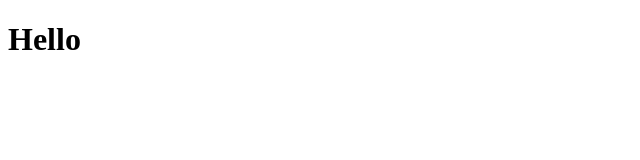
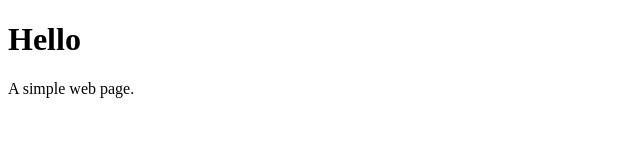
Before and after one commit to sousafooty/proto-website, a plain HTML site: page index.html in a window 1280 px wide. Shown: the whole page, without its empty margins (0-640 px from the left). Drawn offline with Linux system fonts and the light colour scheme.

Commit message:
updating index.html

```diff
--- a/index.html
+++ b/index.html
@@ -5,5 +5,6 @@
 	</head>
 	<body>
 		<h1>Hello</h1>
+		<p>A simple web page.</p>
 	</body>
 </html>
```
